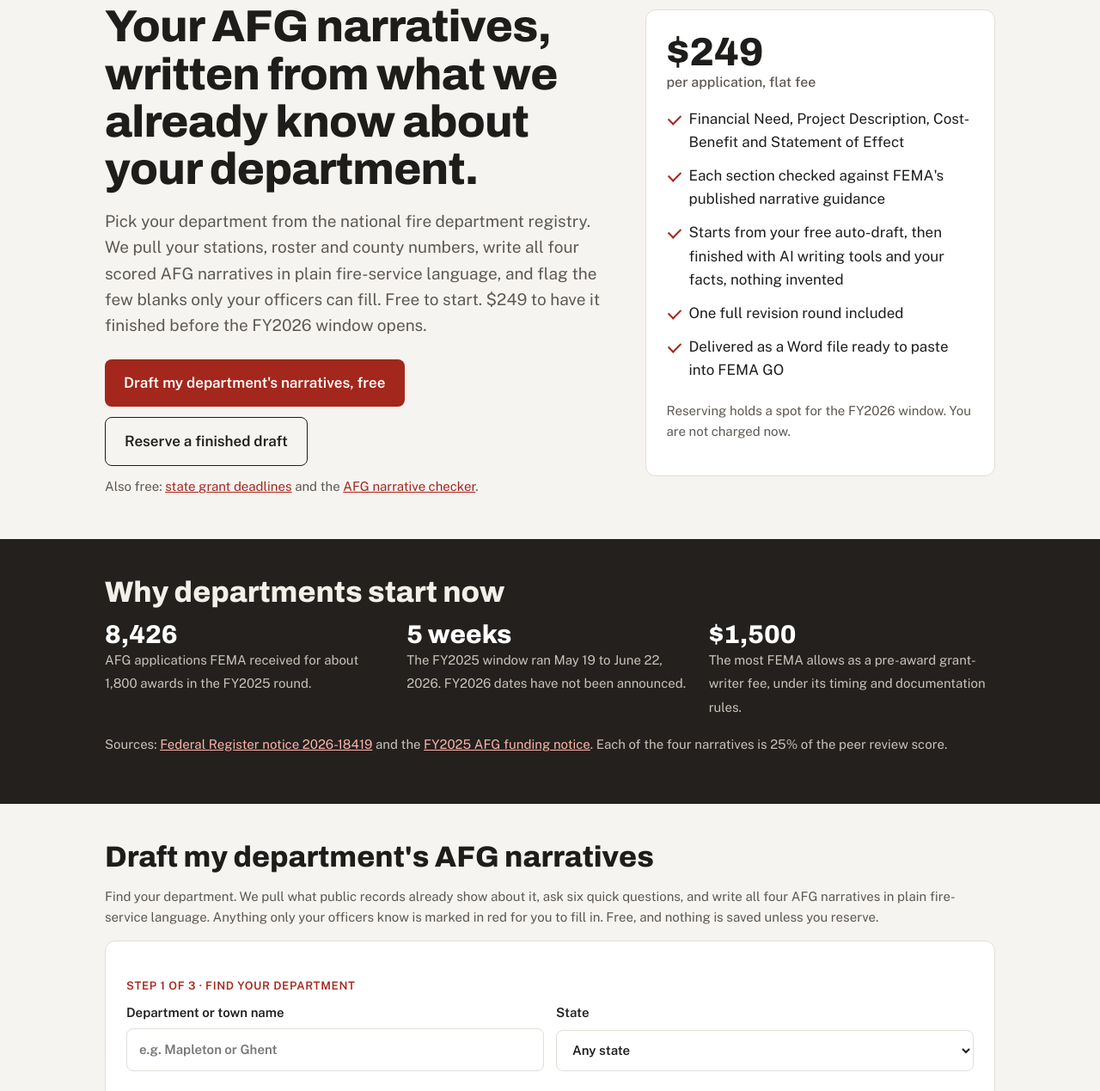
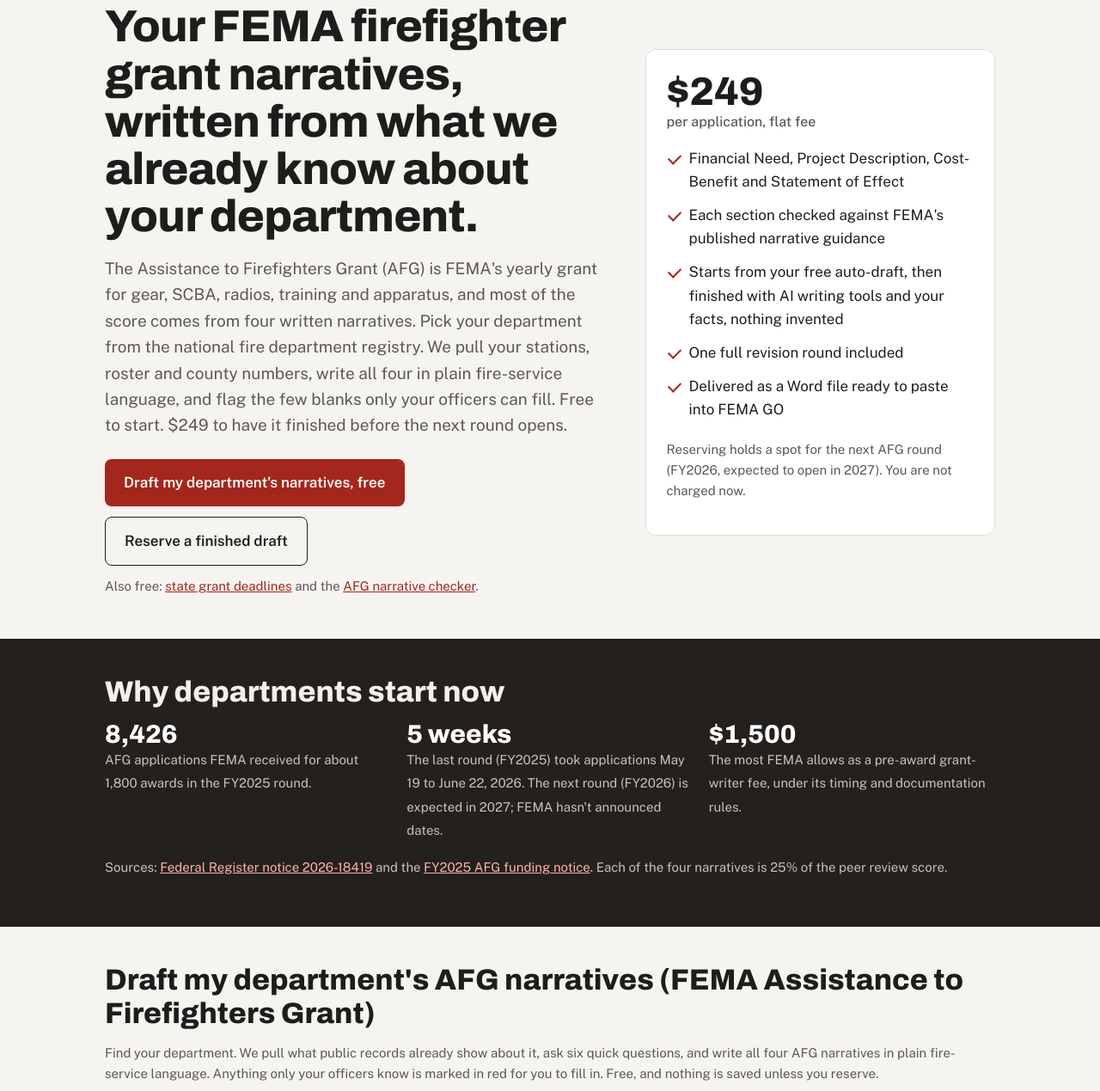
Before and after one commit to jpgahagan/afg-draft-desk, a plain HTML site: page public/index.html in a window 1280 px wide. Shown: the part 147-1416 px from the top of the page at 86% size. Drawn offline with nearby package versions, Linux system fonts and the light colour scheme; no server answers.

Commit message:
Spell out AFG and clarify FY2026 round timing
Co-authored-by: Perplexity <noreply@perplexity.ai>

```diff
--- a/public/index.html
+++ b/public/index.html
@@ -85,8 +85,8 @@ footer{border-top:1px solid var(--line);padding:28px 0 40px;font-size:14px;color
 <div class="hero">
   <div>
     <p class="kicker">For volunteer and combination fire departments</p>
-    <h1>Your AFG narratives, written from what we already know about your department.</h1>
-    <p class="lede">Pick your department from the national fire department registry. We pull your stations, roster and county numbers, write all four scored AFG narratives in plain fire-service language, and flag the few blanks only your officers can fill. Free to start. $249 to have it finished before the FY2026 window opens.</p>
+    <h1>Your FEMA firefighter grant narratives, written from what we already know about your department.</h1>
+    <p class="lede">The Assistance to Firefighters Grant (AFG) is FEMA's yearly grant for gear, SCBA, radios, training and apparatus, and most of the score comes from four written narratives. Pick your department from the national fire department registry. We pull your stations, roster and county numbers, write all four in plain fire-service language, and flag the few blanks only your officers can fill. Free to start. $249 to have it finished before the next round opens.</p>
     <div class="cta-row"><a class="btn" href="#draft">Draft my department's narratives, free</a><a class="btn ghost" href="#reserve" data-ev="reserve_click">Reserve a finished draft</a></div>
     <p class="note" style="margin-top:12px">Also free: <a href="#state">state grant deadlines</a> and the <a href="#checker">AFG narrative checker</a>.</p>
   </div>
@@ -99,7 +99,7 @@ footer{border-top:1px solid var(--line);padding:28px 0 40px;font-size:14px;color
       <li>One full revision round included</li>
       <li>Delivered as a Word file ready to paste into FEMA GO</li>
     </ul>
-    <p class="note">Reserving holds a spot for the FY2026 window. You are not charged now.</p>
+    <p class="note">Reserving holds a spot for the next AFG round (FY2026, expected to open in 2027). You are not charged now.</p>
   </div>
 </div>
 </div>
@@ -109,7 +109,7 @@ footer{border-top:1px solid var(--line);padding:28px 0 40px;font-size:14px;color
   <h2>Why departments start now</h2>
   <div class="facts">
     <div class="fact"><b>8,426</b><span class="muted">AFG applications FEMA received for about 1,800 awards in the FY2025 round.</span></div>
-    <div class="fact"><b>5 weeks</b><span class="muted">The FY2025 window ran May 19 to June 22, 2026. FY2026 dates have not been announced.</span></div>
+    <div class="fact"><b>5 weeks</b><span class="muted">The last round (FY2025) took applications May 19 to June 22, 2026. The next round (FY2026) is expected in 2027; FEMA hasn't announced dates.</span></div>
     <div class="fact"><b>$1,500</b><span class="muted">The most FEMA allows as a pre-award grant-writer fee, under its timing and documentation rules.</span></div>
   </div>
   <p class="muted" style="margin-top:18px">Sources: <a href="https://www.federalregister.gov/documents/2026/09/10/2026-18419/assistance-to-firefighters-grant-program-fire-prevention-and-safety-grants">Federal Register notice 2026-18419</a> and the <a href="https://www.fema.gov/sites/default/files/documents/fema_rsl_hmd_fy25-afg-nofo_05292026.pdf">FY2025 AFG funding notice</a>. Each of the four narratives is 25% of the peer review score.</p>
@@ -118,7 +118,7 @@ footer{border-top:1px solid var(--line);padding:28px 0 40px;font-size:14px;color
 
 <div class="wrap">
 <section id="draft">
-  <h2>Draft my department's AFG narratives</h2>
+  <h2>Draft my department's AFG narratives (FEMA Assistance to Firefighters Grant)</h2>
   <p class="muted">Find your department. We pull what public records already show about it, ask six quick questions, and write all four AFG narratives in plain fire-service language. Anything only your officers know is marked in red for you to fill in. Free, and nothing is saved unless you reserve.</p>
   <div class="card tool" id="dz">
     <div class="stepn">Step 1 of 3 · Find your department</div>
@@ -239,8 +239,8 @@ footer{border-top:1px solid var(--line);padding:28px 0 40px;font-size:14px;color
 <section id="reserve">
   <div class="two" style="align-items:start;gap:32px">
     <div>
-      <h2>Reserve a draft for FY2026</h2>
-      <p>No payment today. We email you once, when the FY2026 notice is out, with the intake form and a $249 invoice. If you no longer need it, ignore that email.</p>
+      <h2>Reserve a draft for the next AFG round</h2>
+      <p>No payment today. We email you once, when FEMA announces the FY2026 round (expected in 2027), with the intake form and a $249 invoice. If you no longer need it, ignore that email.</p>
       <p class="note">Fees for grant writers can be listed as a pre-award cost only if they are a flat fee (not contingency), competitively sourced, listed in the application's Request Details, and paid within FEMA's timing window. Check the FY2026 notice before you count on reimbursement.</p>
     </div>
     <form id="f" class="card" novalidate>
```
